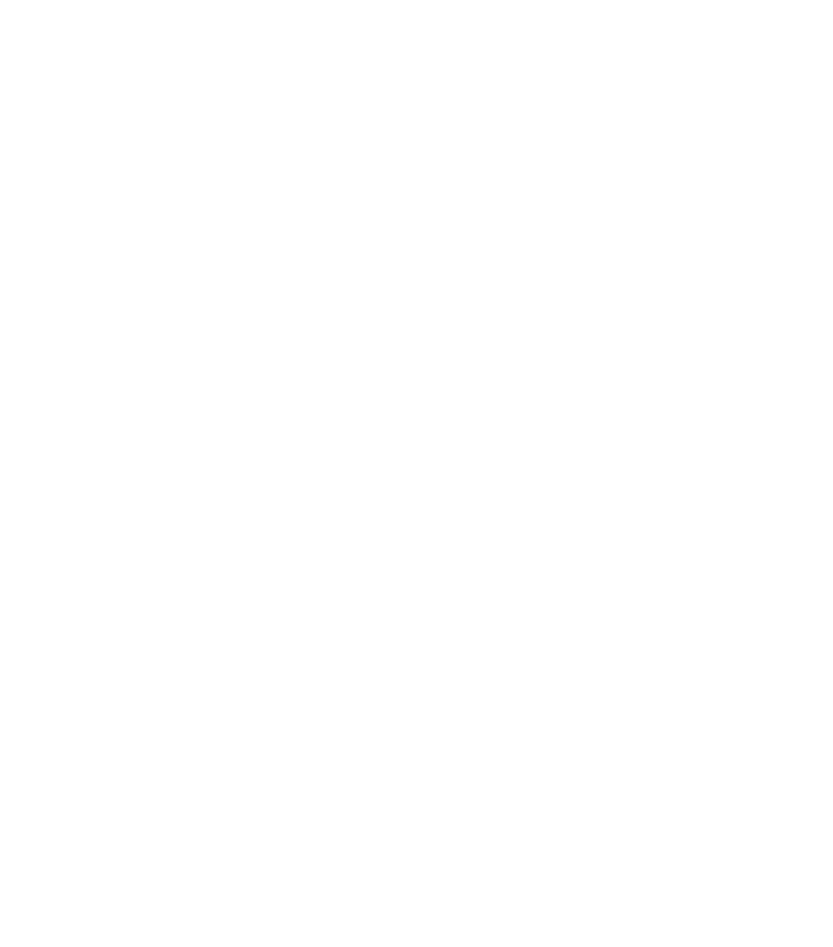
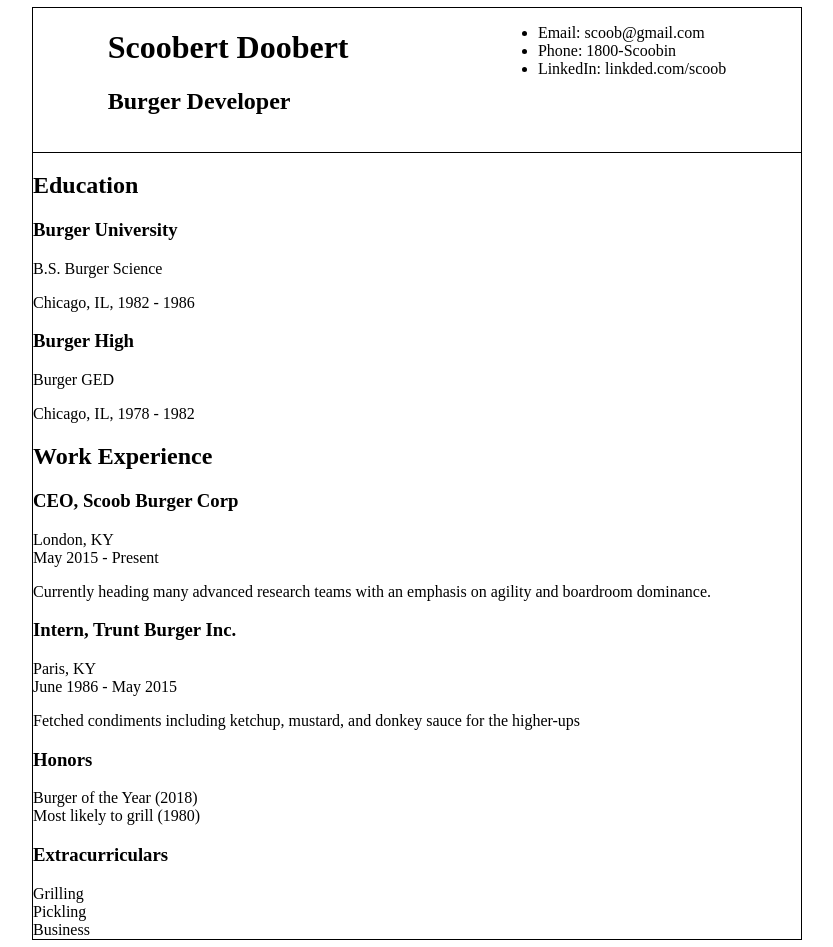
Before and after one commit to Dubya-Mick/resume_builder, a React (Create React App) app: page / in a window 1280 px wide. Shown: the whole page, without its empty margins (223-1056 px from the left). Before the commit the page ends 800 px from the top, so only its background shows below. Built offline with nearby package versions, Linux system fonts and the light colour scheme.

Commit message:
Created basic component structure for displaying CV information

```diff
--- a/package.json
+++ b/package.json
@@ -10,6 +10,7 @@
     "react": "^17.0.2",
     "react-dom": "^17.0.2",
     "react-scripts": "^4.0.3",
+    "uniqid": "^5.3.0",
     "web-vitals": "^1.1.1"
   },
   "scripts": {
--- /dev/null
+++ b/src/App.css
@@ -0,0 +1,6 @@
+.mainCV {
+    width: 60vw;
+    margin: 0 auto;
+    outline: 1px solid black;
+    min-height: 100vh;
+}
--- a/src/App.js
+++ b/src/App.js
@@ -1,10 +1,76 @@
+import React, { Component } from 'react'
+import './App.css'
+import CVBody from './components/view/CVBody'
+import CVHeader from './components/view/CVHeader'
 
-function App() {
-  return (
-    <div >
+class App extends Component {
+  render() {
 
-    </div>
-  );
+
+    // main cv wrapper
+
+    const CVData = {
+      personalInfo: {
+        name: 'Scoobert Doobert',
+        title: 'Burger Developer',
+        email: 'scoob@gmail.com',
+        phone: '1800-Scoobin',
+        linkedIn: 'linkded.com/scoob',
+      },
+      education: [
+        {
+          schoolName: 'Burger University',
+          major: 'B.S. Burger Science',
+          location: 'Chicago, IL',
+          from: '1982',
+          to: '1986',
+        },
+        {
+          schoolName: 'Burger High',
+          major: 'Burger GED',
+          location: 'Chicago, IL',
+          from: '1978',
+          to: '1982',
+        }
+      ],
+      work: [
+        {
+          company: 'Scoob Burger Corp',
+          position: 'CEO',
+          location: 'London, KY',
+          from: 'May 2015',
+          to: 'Present',
+          responsibilities: 'Currently heading many advanced research teams with an emphasis on agility and boardroom dominance.',
+        },
+        {
+          company: 'Trunt Burger Inc.',
+          position: 'Intern',
+          location: 'Paris, KY',
+          from: 'June 1986',
+          to: 'May 2015',
+          responsibilities: 'Fetched condiments including ketchup, mustard, and donkey sauce for the higher-ups',
+        }
+      ],
+      honors: [
+        {
+          title: 'Burger of the Year',
+          year: '2018',
+        },
+        {
+          title: 'Most likely to grill',
+          year: '1980',
+        }
+      ],
+      hobbies: ['Grilling', 'Pickling', 'Business']
+    }
+
+    return (
+      <div className="mainCV">
+        <CVHeader personalInfo={CVData.personalInfo}/>
+        <CVBody CVInfo={CVData}/>
+      </div>
+    )
+  }
 }
 
-export default App;
+export default App
--- /dev/null
+++ b/src/components/view/CVBody.js
@@ -0,0 +1,30 @@
+import React from 'react'
+import Education from './Education';
+import Hobbies from './Hobbies';
+import Honors from './Honors';
+import Work from './Work';
+
+
+function CVBody(props) {
+
+    const {education, work, honors, hobbies} = props.CVInfo;
+
+    return (
+        <div>
+            <section>
+                <Education education={education}/>
+            </section>
+            <section>
+                <Work work={work}/>
+            </section>
+            <section>
+                <Honors honors={honors}/>
+            </section>
+            <section>
+                <Hobbies hobbies={hobbies}/>
+            </section>
+        </div>
+    )
+}
+
+export default CVBody
--- /dev/null
+++ b/src/components/view/CVHeader.css
@@ -0,0 +1,8 @@
+.CVHeader {
+    outline: 1px solid black;
+    width: 100%;
+    height: 18vh;
+    display: flex;
+    flex-direction: row;
+    justify-content: space-around;
+}
--- /dev/null
+++ b/src/components/view/CVHeader.js
@@ -0,0 +1,25 @@
+import React from 'react'
+import './CVHeader.css'
+
+function CVHeader(props) {
+
+    const {name, title, email, phone, linkedIn} = props.personalInfo;
+
+    return (
+        <div className="CVHeader">
+            <div>
+                <h1>{name}</h1>
+                <h2>{title}</h2>
+            </div>
+            <div>
+                <ul>
+                    <li>Email: {email}</li>
+                    <li>Phone: {phone}</li>
+                    <li>LinkedIn: {linkedIn}</li>
+                </ul>
+            </div>
+        </div>
+    )
+}
+
+export default CVHeader
--- /dev/null
+++ b/src/components/view/Education.js
@@ -0,0 +1,19 @@
+import React from 'react'
+import School from './School'
+import uniqid from 'uniqid'
+
+function Education(props) {
+    const educationInfo = props.education;
+    const educationSection = educationInfo.map((school) => (
+        <School key={uniqid()} schoolInfo={school}/>
+    ));
+
+    return (
+        <div className="education-section">
+            <h1>Education</h1>
+            {educationSection}
+        </div>
+    )
+}
+
+export default Education
--- /dev/null
+++ b/src/components/view/Hobbies.js
@@ -0,0 +1,17 @@
+import React from 'react'
+import uniqid from 'uniqid'
+
+function Hobbies(props) {
+    const hobbies = props.hobbies;
+    const hobbyList = hobbies.map((hobby) => (
+        <div key={uniqid()}>{hobby}</div>
+    ))
+    return (
+        <div>
+            <h3>Extracurriculars</h3>
+            {hobbyList}
+        </div>
+    )
+}
+
+export default Hobbies
--- /dev/null
+++ b/src/components/view/Honors.js
@@ -0,0 +1,20 @@
+import React from 'react'
+import uniqid from 'uniqid'
+
+function Honors(props) {
+    const honors = props.honors;
+    console.log(honors);
+
+    const honorList = honors.map((honor) => (
+        <div key={uniqid()}>{honor.title} ({honor.year}) </div>
+    ))
+
+    return (
+        <div>
+            <h3>Honors</h3>
+            {honorList}
+        </div>
+    )
+}
+
+export default Honors
--- /dev/null
+++ b/src/components/view/Job.js
@@ -0,0 +1,15 @@
+import React from 'react'
+
+function Job(props) {
+    const jobInfo = props.jobInfo;
+    return (
+        <div>
+            <h3>{jobInfo.position}, {jobInfo.company}</h3>
+            <div>{jobInfo.location}</div>
+            <span>{jobInfo.from} - {jobInfo.to}</span>
+            <p>{jobInfo.responsibilities}</p>
+        </div>
+    )
+}
+
+export default Job
--- /dev/null
+++ b/src/components/view/School.js
@@ -0,0 +1,14 @@
+import React from 'react'
+
+function School(props) {
+    const schoolInfo = props.schoolInfo;
+    return (
+        <div>
+            <h3>{schoolInfo.schoolName}</h3>
+            <p>{schoolInfo.major}</p>
+            <span> {schoolInfo.location}, {schoolInfo.from} - {schoolInfo.to}</span>
+        </div>
+    )
+}
+
+export default School
--- /dev/null
+++ b/src/components/view/Work.js
@@ -0,0 +1,20 @@
+import React from 'react'
+import Job from './Job'
+import uniqid from 'uniqid'
+
+function Work(props) {
+    const workInfo = props.work;
+
+    const workSection = workInfo.map((job) => (
+        <Job key={uniqid()} jobInfo={job}/>
+    ))
+
+    return (
+        <div>
+            <h1>Work Experience</h1>
+            {workSection}
+        </div>
+    )
+}
+
+export default Work
```
Also changed, not shown: 1 other file (tests, documents, lock files or other folders).
